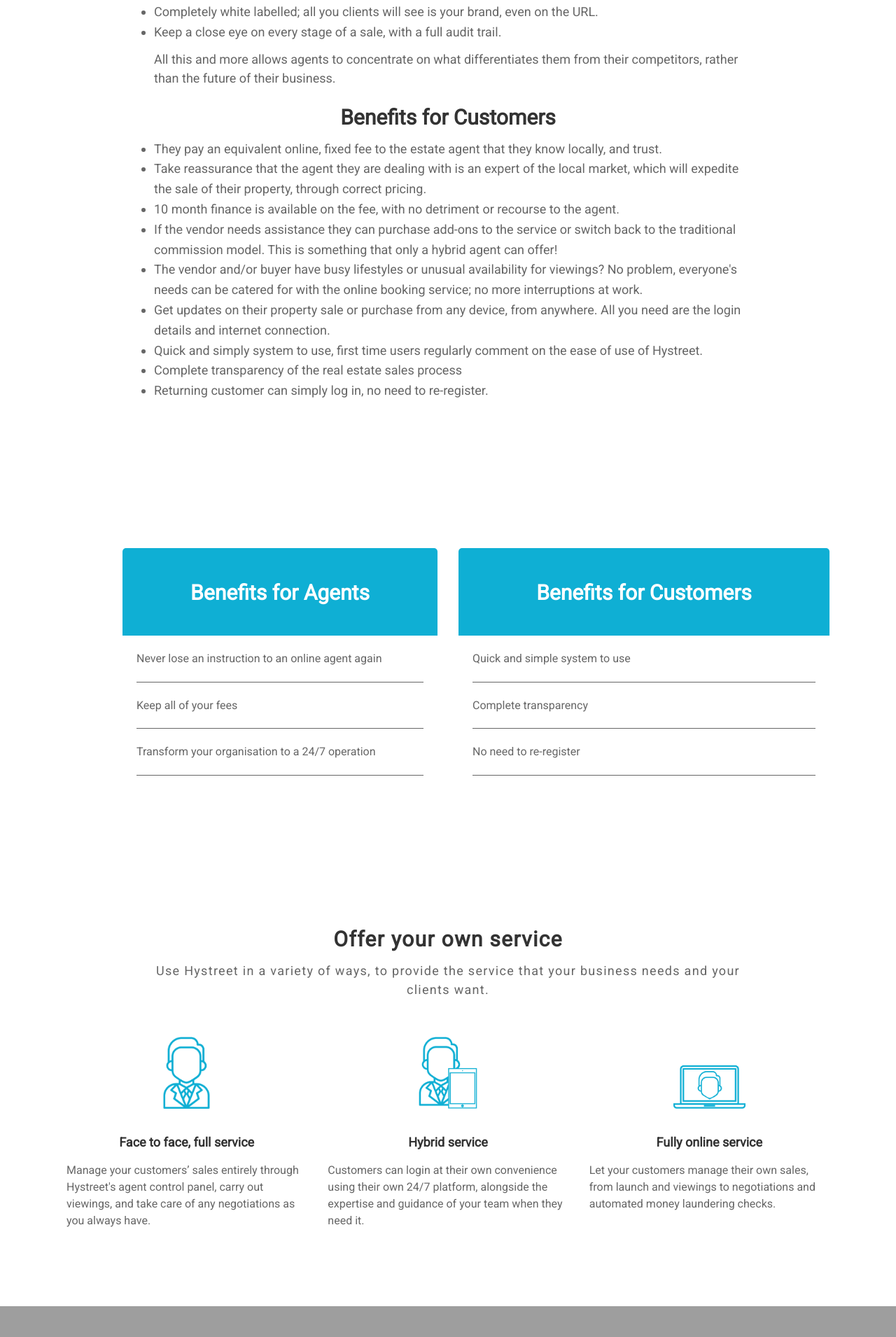
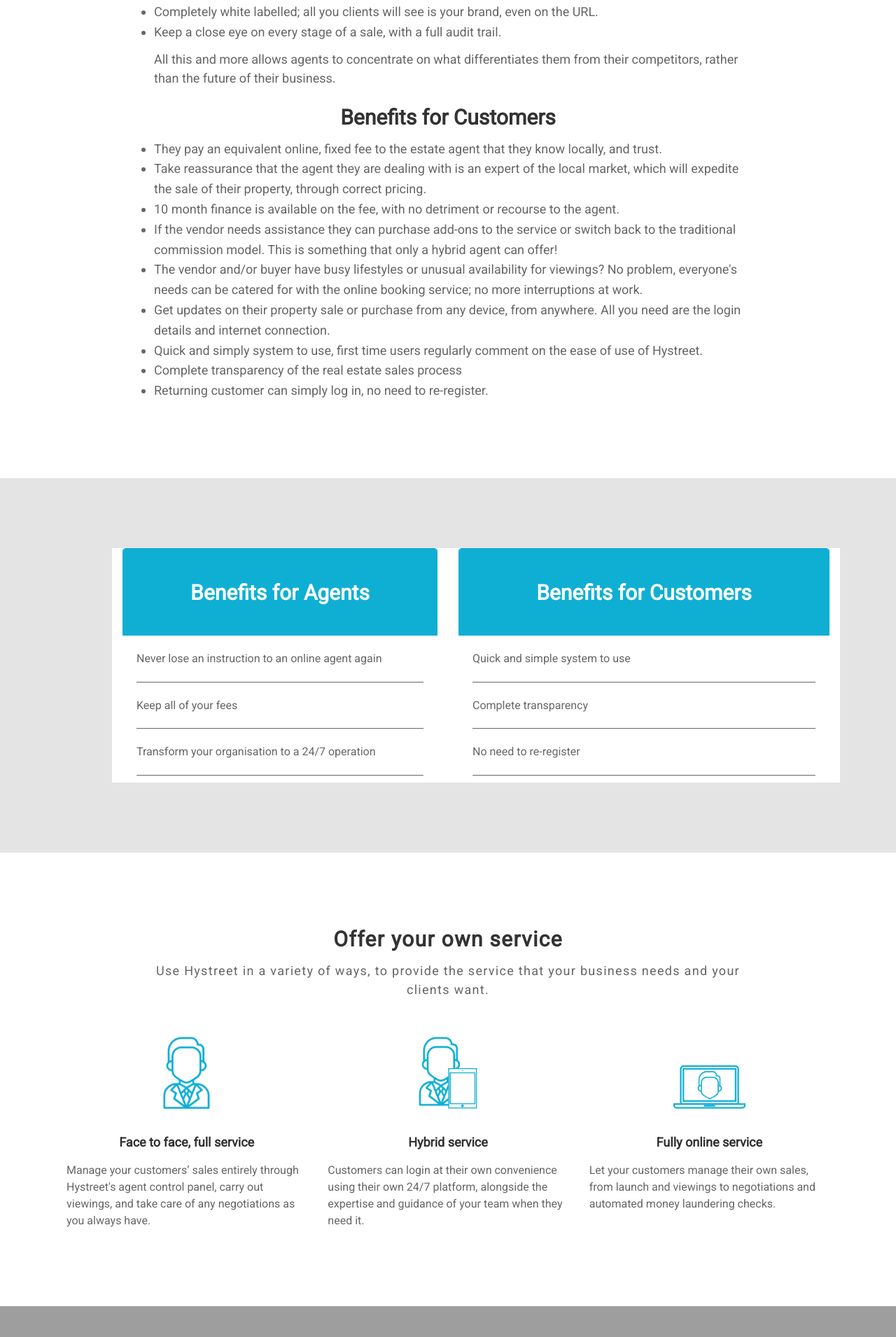
Before and after one commit to hystreet/hystreet.github.io, a Jekyll site: the page built from features-benefits/index.html, in a window 1280 px wide. Shown: the part 2704-4614 px from the top of the page at 70% size. Built offline with Jekyll 4.4.1, drawn with Linux system fonts in a browser that asks for light colours; some web fonts are replaced; a script that is not in the unit is left out; grey boxes are pictures that could not be loaded.

Commit message:
Update index.html

```diff
--- a/features-benefits/index.html
+++ b/features-benefits/index.html
@@ -197,7 +197,7 @@ When it comes to the last stages of the sale the system continues to save you an
 </div>
 </div>
 
-<div class="full">
+<div class="full" style="background: #e4e4e4">
 	<div class="row">
 		<div>
 			<div class="fb-columns">
```
